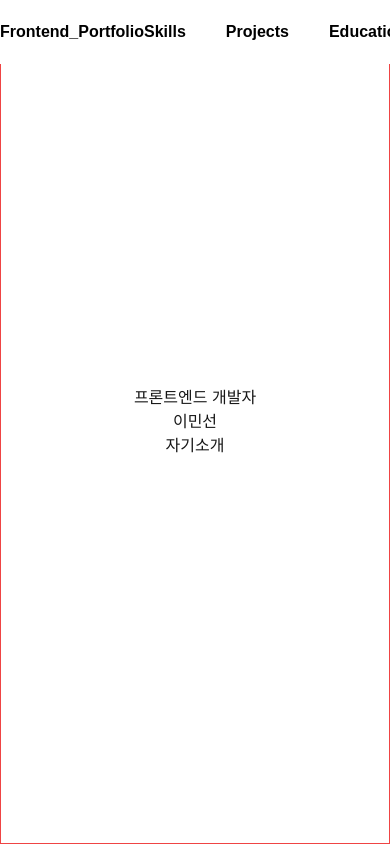
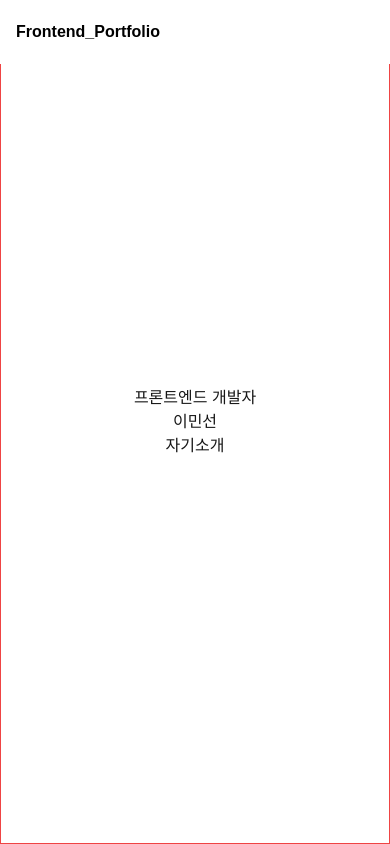
Before and after one commit to minsun0714/frontend-porfolio, a Next.js app in the folder frontend/: page / in a window 390 px wide. Shown: the top 844 px of the page. Built offline with nearby package versions, Linux system fonts and the light colour scheme.

Commit message:
feat: nav bar 반응형형

```diff
--- a/frontend/src/components/NavBar.tsx
+++ b/frontend/src/components/NavBar.tsx
@@ -1,13 +1,15 @@
 export const Navbar = () => {
 	return (
 		<header className="z-50 h-16 w-screen flex justify-evenly items-center bg-white text-black font-bold fixed">
+			<div className="w-screen p-4 laptop:w-[1024px] flex justify-evenly items-center fixed">
 				<div>Frontend_Portfolio</div>
-			<ul className="flex gap-x-10">
+				<ul className="flex gap-x-10 invisible laptop:visible">
 					<li>Skills</li>
 					<li>Projects</li>
 					<li>Education</li>
 					<li>Others</li>
 				</ul>
+			</div>
 		</header>
 	);
 };
```
Lines whose indentation alone changed are shown as unchanged.
